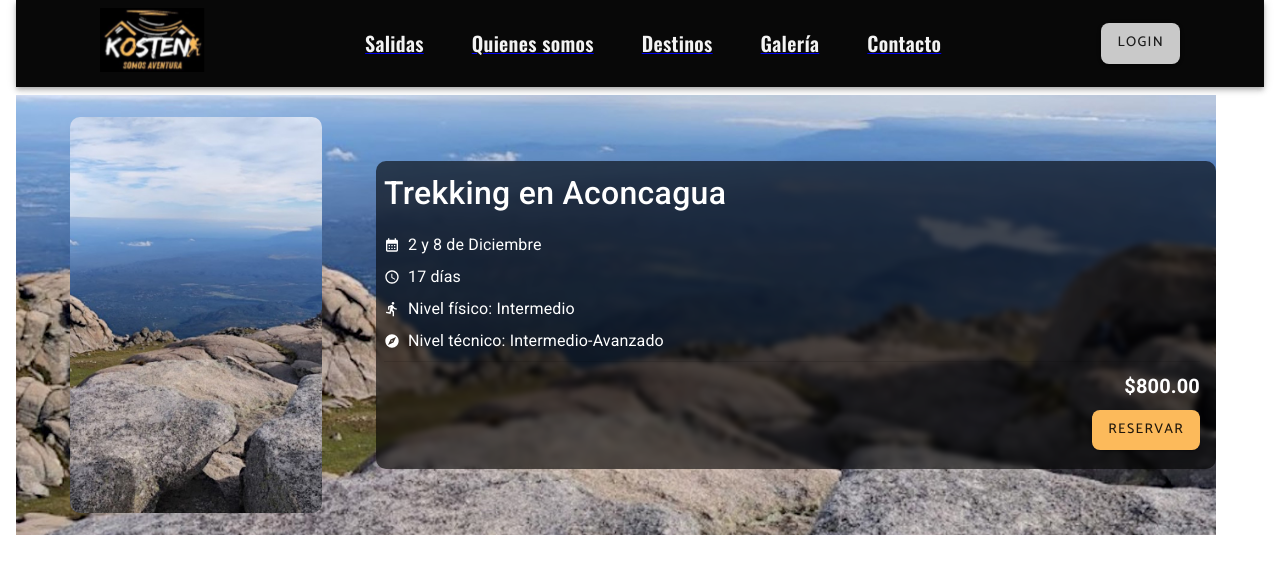
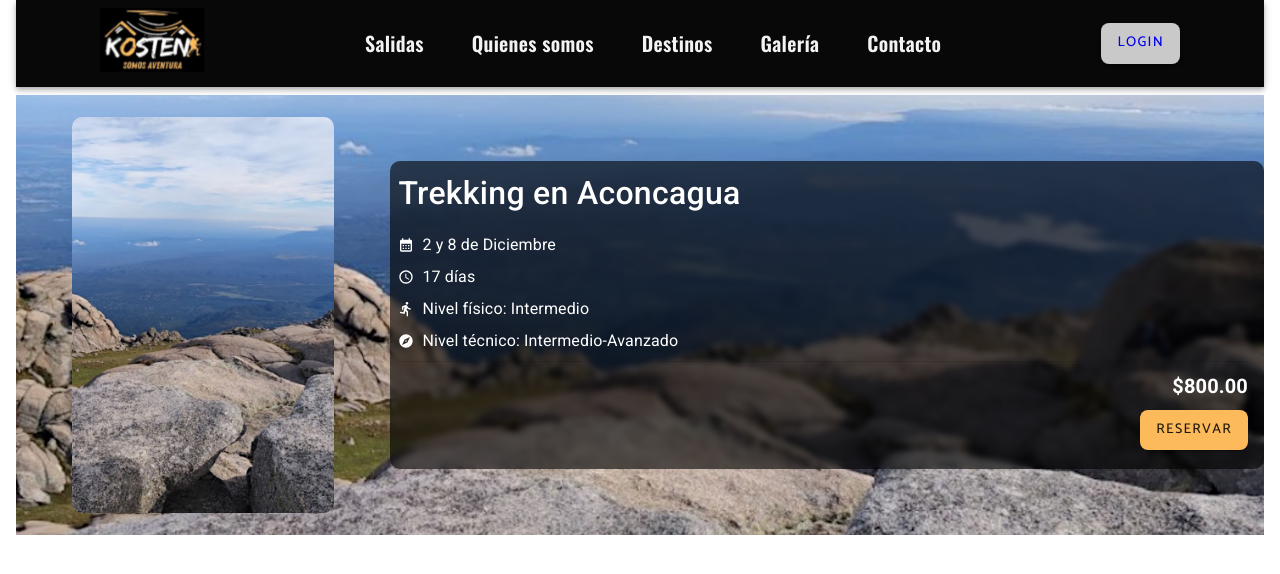
Before and after one commit to RamonCruz187/Kosten, a React (Vite) app in the folder Front/: page /paquetes/1 in a window 1280 px wide. Shown: the top 574 px of the page. Built offline with nearby package versions, Linux system fonts and the light colour scheme.

Commit message:
front: register

```diff
--- a/Front/src/components/Home/LandingPage.jsx
+++ b/Front/src/components/Home/LandingPage.jsx
@@ -1,4 +1,3 @@
-import React from 'react';
 import { Box, Typography, Button, Link } from '@mui/material';
 import NavBar from './NavBar';
 import imgfondo from '../../assets/Image-hero.jpg';
@@ -117,6 +116,8 @@
               }}
             />
           </Link>
+
+
         </Box>
       </Box>
     </>
--- a/Front/src/components/Home/NavBar.jsx
+++ b/Front/src/components/Home/NavBar.jsx
@@ -1,22 +1,22 @@
-import React from 'react';
-import { AppBar, Toolbar, Button, Box, Link } from '@mui/material';
-import logo from '../../assets/logo.svg';
-import NavLink from './NavLink';
+import { AppBar, Toolbar, Button, Box } from "@mui/material";
+import logo from "../../assets/logo.svg";
+import NavLink from "./NavLink";
+import { Link } from "react-router-dom";
 
 const NavBar = () => (
   <AppBar
     position="static"
     sx={{
-      display: 'flex',
-      justifyContent: 'space-between',
-      background: '#080808',
+      display: "flex",
+      justifyContent: "space-between",
+      background: "#080808",
     }}
   >
     <Toolbar
       sx={{
-        display: 'flex',
-        marginX: '60px',
-        marginY: '0.5rem',
+        display: "flex",
+        marginX: "60px",
+        marginY: "0.5rem",
       }}
     >
       <Box>
@@ -26,10 +26,10 @@
       </Box>
       <Box
         sx={{
-          display: 'flex',
-          justifyContent: 'center',
+          display: "flex",
+          justifyContent: "center",
           flexGrow: 1,
-          gap: '2rem',
+          gap: "2rem",
         }}
       >
         <NavLink href="/salidas">Salidas</NavLink>
@@ -38,9 +38,12 @@
         <NavLink href="#galeria">Galería</NavLink>
         <NavLink href="#contacto">Contacto</NavLink>
       </Box>
-      <Button variant="contained" color="grayButton">
-        LOGIN
-      </Button>
+
+      <Link to="/login">
+        <Button variant="contained" color="grayButton">
+          LOGIN
+        </Button>
+      </Link>
     </Toolbar>
   </AppBar>
 );
--- a/Front/src/components/Home/NavLink.jsx
+++ b/Front/src/components/Home/NavLink.jsx
@@ -1,4 +1,3 @@
-import React from 'react';
 import PropTypes from 'prop-types';
 import { Typography } from '@mui/material';
 import {Link} from "react-router-dom";
@@ -7,8 +6,8 @@
   <Link
     to={href}
     color="inherit"
-    underline="none"
-
+    // Corregido el underline de los links
+    style={{textDecoration: 'none'}}
   >
     <Typography
       variant="paragraphLight"
--- a/Front/src/components/muestras.jsx
+++ b/Front/src/components/muestras.jsx
@@ -1,9 +1,15 @@
 import { Button, Stack, Typography } from "@mui/material";
+import { Link } from "react-router-dom";
 
 export default function Muestras() {
   return (
     <>
       <Stack spacing={2}>
+      <Link to="/login">
+      <Button variant="contained" color="grayButton">
+      prueba
+      </Button>
+      </Link>
         <Button color="greenButton"> boton primario </Button>
         <Button color="yellowButton"> boton primario </Button>
         <Button color="brownButton">secondary button text</Button>
--- a/Front/src/modules/package/pages/PackageFull.jsx
+++ b/Front/src/modules/package/pages/PackageFull.jsx
@@ -55,7 +55,7 @@
                 flexDirection: {xs: 'column', lg: 'row'},
                 justifyContent: {xs: 'flex-end', lg: 'center'},
                 // alignItems: {lg: 'center'},
-                width: '150dvh',
+                width: '100%',
                 height: {
                     xs: 390, //phones 300
                     sm: 400, //tablets 600
```
